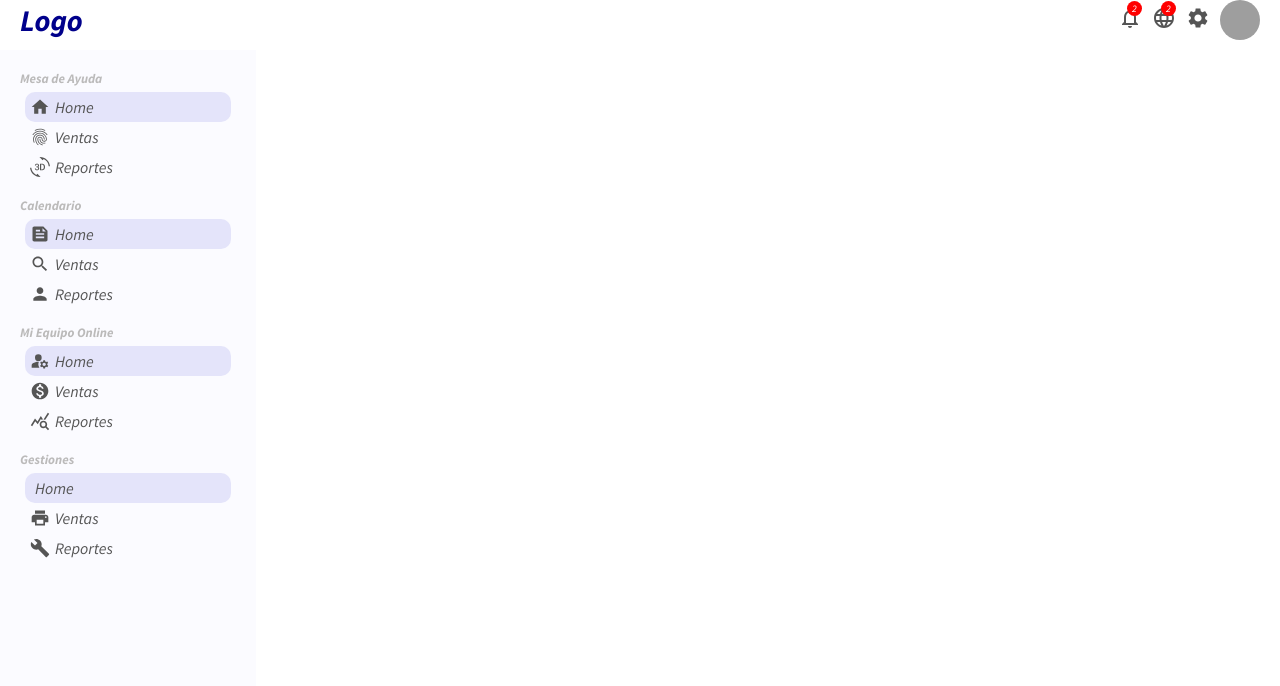
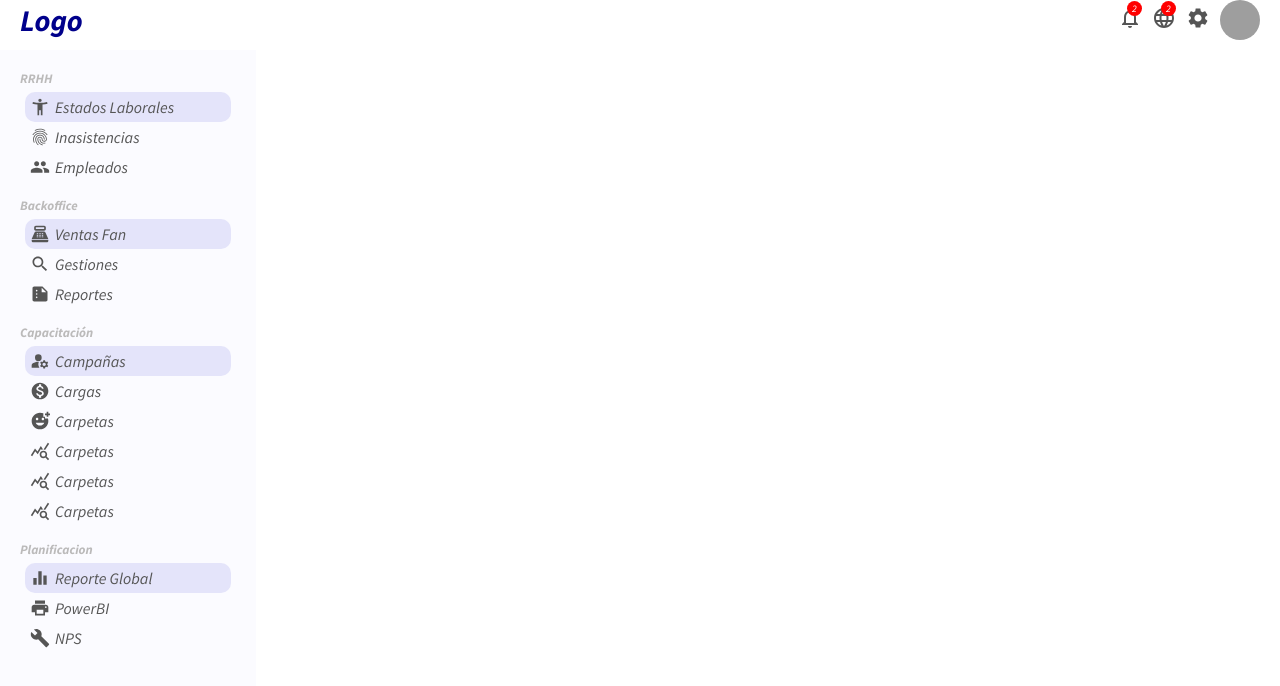
Before and after one commit to aledc7/react_admin_dashboard, a React (Create React App) app: page / in a window 1280 px wide. Shown: the top 686 px of the page. Built offline with nearby package versions, Linux system fonts and the light colour scheme; grey boxes are pictures that could not be loaded.

Commit message:
React Admin v1.0

```diff
--- a/src/App.js
+++ b/src/components/App/App.jsx
@@ -1,5 +1,5 @@
-import Topbar from "./components/topbar/Topbar.jsx";
-import Sidebar from "./components/sidebar/Sidebar.jsx";
+import Topbar from "../Topbar/Topbar.jsx";
+import Sidebar from "../Sidebar/Sidebar.jsx";
 import './app.css';
 
 function App() {
--- a/src/components/sidebar/Sidebar.jsx
+++ b/src/components/sidebar/Sidebar.jsx
@@ -1,18 +1,21 @@
 import './sidebar.css';
 import {
     FingerprintSharp,
-    ThreeDRotation,
-    Feed,
+    People,
+    PointOfSale,
     Search,
-    Home,
-    Person,
+    AccessibilityNew,
+    Summarize,
     ManageAccounts,
     MonetizationOn,
     QueryStats,
     Print,
     Build,
+    Equalizer,
+    AddReaction,
 
- } from '@mui/icons-material';
+
+} from '@mui/icons-material';
 
 
 export default function Sidebar() {
@@ -22,70 +25,82 @@ export default function Sidebar() {
         <div className='sidebar'>
             <div className="sidebarWrapper">
                 <div className="sidebarMenu">
-                    <h3 className="sidebarTitle">Mesa de Ayuda</h3>
+                    <h3 className="sidebarTitle">RRHH</h3>
                     <ul className="sidebarList">
                         <li className="sidebarListItem active">
-                            <Home className='sidebarIcon'/>
-                            Home
+                            <AccessibilityNew className='sidebarIcon'/>
+                            Estados Laborales
                         </li>
                         <li className="sidebarListItem">
                             <FingerprintSharp className='sidebarIcon'/>
-                            Ventas
+                            Inasistencias
                         </li>
                         <li className="sidebarListItem">
-                            <ThreeDRotation className='sidebarIcon'/>
+                            <People className='sidebarIcon'/>
+                            Empleados
+                        </li>
+                    </ul>
+                </div>
+                <div className="sidebarMenu">
+                    <h3 className="sidebarTitle">Backoffice</h3>
+                    <ul className="sidebarList">
+                        <li className="sidebarListItem active">
+                            <PointOfSale className='sidebarIcon'/>
+                            Ventas Fan
+                        </li>
+                        <li className="sidebarListItem">
+                            <Search className='sidebarIcon'/>
+                            Gestiones
+                        </li>
+                        <li className="sidebarListItem">
+                            <Summarize className='sidebarIcon'/>
                             Reportes
                         </li>
                     </ul>
                 </div>
                 <div className="sidebarMenu">
-                    <h3 className="sidebarTitle">Calendario</h3>
+                    <h3 className="sidebarTitle">Capacitación</h3>
                     <ul className="sidebarList">
                         <li className="sidebarListItem active">
-                            <Feed className='sidebarIcon'/>
-                            Home
+                            <ManageAccounts className='sidebarIcon'/>
+                            Campañas
                         </li>
                         <li className="sidebarListItem">
-                            <Search className='sidebarIcon'/>
-                            Ventas
+                            <MonetizationOn className='sidebarIcon'/>
+                            Cargas
                         </li>
                         <li className="sidebarListItem">
-                            <Person className='sidebarIcon'/>
-                            Reportes
+                            <AddReaction className='sidebarIcon'/>
+                            Carpetas
+                        </li>
+                        <li className="sidebarListItem">
+                            <QueryStats className='sidebarIcon'/>
+                            Carpetas
+                        </li>
+                        <li className="sidebarListItem">
+                            <QueryStats className='sidebarIcon'/>
+                            Carpetas
+                        </li>
+                        <li className="sidebarListItem">
+                            <QueryStats className='sidebarIcon'/>
+                            Carpetas
                         </li>
                     </ul>
                 </div>
                 <div className="sidebarMenu">
-                    <h3 className="sidebarTitle">Mi Equipo Online</h3>
+                    <h3 className="sidebarTitle">Planificacion</h3>
                     <ul className="sidebarList">
                         <li className="sidebarListItem active">
-                            <ManageAccounts className='sidebarIcon'/>
-                            Home
-                        </li>
-                        <li className="sidebarListItem">
-                            <MonetizationOn className='sidebarIcon'/>
-                            Ventas
-                        </li>
-                        <li className="sidebarListItem">
-                            <QueryStats className='sidebarIcon'/>
-                            Reportes
-                        </li>
-                    </ul>
-                </div>
-                <div className="sidebarMenu">
-                    <h3 className="sidebarTitle">Gestiones</h3>
-                    <ul className="sidebarList">
-                        <li className="sidebarListItem active">
-                            <account_circle className='sidebarIcon'/>
-                            Home
+                            <Equalizer className='sidebarIcon'/>
+                            Reporte Global
                         </li>
                         <li className="sidebarListItem">
                             <Print className='sidebarIcon'/>
-                            Ventas
+                            PowerBI
                         </li>
                         <li className="sidebarListItem">
                             <Build className='sidebarIcon'/>
-                            Reportes
+                            NPS
                         </li>
                     </ul>
                 </div>
--- a/src/index.js
+++ b/src/index.js
@@ -1,6 +1,6 @@
 import React from 'react';
 import ReactDOM from 'react-dom';
-import App from './App';
+import App from './components/App/App.jsx';
 
 
 ReactDOM.render(
```
Also changed, not shown: src/components/App/app.css (renamed from src/App.css), src/components/pages/Home/home.jsx (added).
